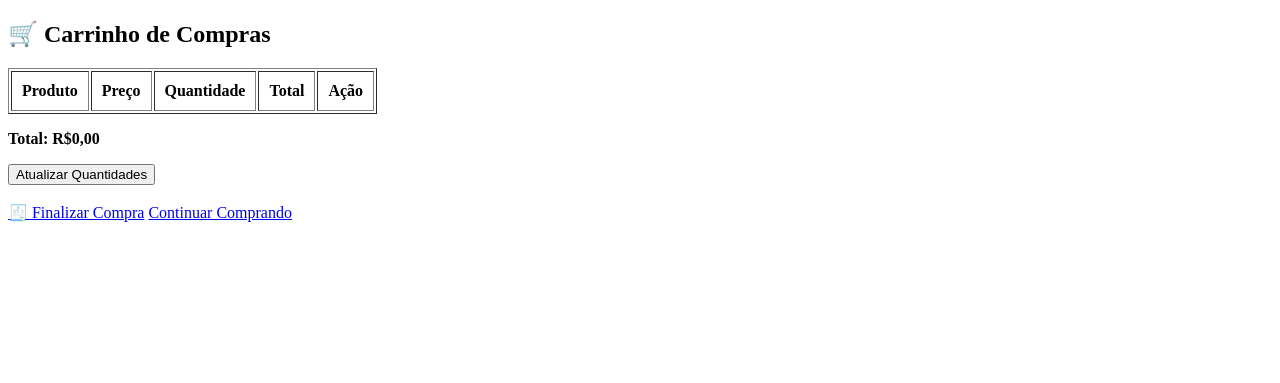
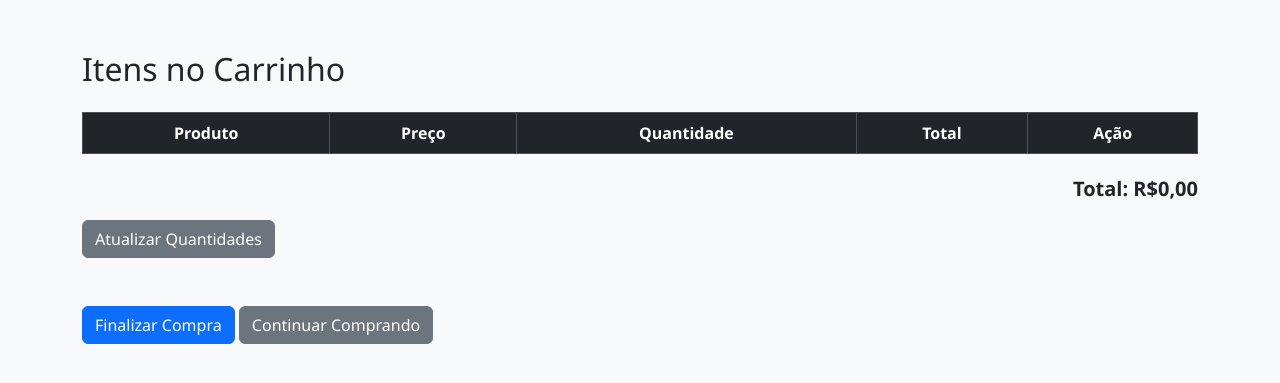
Before and after one commit to NetoPetit/LPWEBI-Projeto-CRUD-Loja-Virtual, a PHP site: page /carrinho/carrinho.php in a window 1280 px wide. Shown: the top 383 px of the page. Run offline with PHP 8.4, Linux system fonts and the light colour scheme; the visitor is signed in with stand-in values (Sample User, id 1); data that the repository does not hold is empty.

Commit message:
primeiro css

```diff
--- /dev/null
+++ b/assets/css/estilo.css
@@ -0,0 +1,87 @@
+/* estilo.css */
+
+/* Layout base */
+body {
+    background-color: #f8f9fa;
+    font-family: "Segoe UI", Tahoma, Geneva, Verdana, sans-serif;
+    padding: 20px;
+}
+
+/* Tabela */
+.table thead {
+    background-color: #343a40;
+    color: #fff;
+}
+
+.table tbody tr:hover {
+    background-color: #e9ecef;
+}
+
+/* Botões personalizados */
+.btn-voltar, .btn-carrinho {
+    margin-top: 10px;
+}
+
+.btn-voltar {
+    background-color: #6c757d;
+    color: white;
+}
+
+.btn-voltar:hover {
+    background-color: #5a6268;
+}
+
+.btn-carrinho {
+    background-color: #198754;
+    color: white;
+}
+
+.btn-carrinho:hover {
+    background-color: #157347;
+}
+
+/* Container */
+.container-principal {
+    max-width: 1000px;
+    margin: 0 auto;
+}
+
+h1, h2 {
+    color: #212529;
+    margin-bottom: 20px;
+}
+
+/* Carrinho */
+.carrinho-container {
+    margin-top: 30px;
+}
+
+.carrinho-total {
+    font-size: 1.25rem;
+    font-weight: bold;
+    text-align: right;
+    margin-top: 20px;
+}
+
+.table-carrinho th,
+.table-carrinho td {
+    vertical-align: middle;
+    text-align: center;
+}
+
+/* Página inicial (ex: grid de categorias ou produtos) */
+.card-categoria {
+    transition: transform 0.3s ease;
+    cursor: pointer;
+}
+
+.card-categoria:hover {
+    transform: scale(1.02);
+}
+
+.grid-categorias {
+    display: grid;
+    grid-template-columns: repeat(auto-fit, minmax(220px, 1fr));
+    gap: 20px;
+    margin-top: 30px;
+}
--- a/publico/carrinho/carrinho.php
+++ b/publico/carrinho/carrinho.php
@@ -4,9 +4,12 @@
     <meta charset="UTF-8">
     <meta name="viewport" content="width=device-width, initial-scale=1.0">
     <title>Carrinho</title>
+    <link href="https://cdn.jsdelivr.net/npm/bootstrap@5.3.3/dist/css/bootstrap.min.css" rel="stylesheet">
+    <link rel="stylesheet" href="/CRUD_LPWEBI_TRABALHO/assets/css/estilo.css">
 </head>
 <body>
-    <h2>🛒 Carrinho de Compras</h2>
+    <div class="container carrinho-container">
+        <h2 class="mb-4">Itens no Carrinho</h2>
 
         <?php
             include('../../admin/conexao_banco.php');
@@ -27,21 +30,23 @@
 
             if (empty($carrinho)) {
                 echo "
-                <p>Seu carrinho está vazio.</p>
-                <a href='/CRUD_LPWEBI_TRABALHO/publico/index.php'>Voltar à loja</a>";
+                    <div class='alert alert-warning'>Seu carrinho está vazio.</div>
+                    <a href='/CRUD_LPWEBI_TRABALHO/publico/index.php' class='btn btn-secondary'>Voltar à loja</a>";
                 exit;
             }
         ?>
 
         <form method='post'>
-        <table border='1' cellpadding='10'>
-            <tr>
+            <table class="table table-bordered table-hover table-carrinho">
+                <thead class="table-dark">
+                    <tr >
                         <th>Produto</th>
                         <th>Preço</th>
                         <th>Quantidade</th>
                         <th>Total</th>
                         <th>Ação</th>
                     </tr>
+                </thead>
 
                 <?php
 
@@ -63,18 +68,22 @@
                                 <td>R$" . $produto['preco'] . "</td>
                                 <td><input type='number' name='quantidade[$produto_id]' value='$quantidade' min='1'></td>
                                 <td>R$ " . number_format($subtotal, 2, ',', '.') . "</td>
-                            <td><a href='remover_item.php?id=$produto_id'>Remover</a></td>
+                                <td><a href='remover_item.php?id=$produto_id' class='btn btn-danger btn-sm'>Remover</a></td>
                             </tr>";
                     }
 
                 ?>
             </table>
+            <div class="carrinho-total">
                 <p><strong>Total: R$<?=number_format($total, 2, ',', '.')?></strong></p>
-        <button type='submit'>Atualizar Quantidades</button>
+            </div>
+            <button type='submit'class='btn btn-secondary'>Atualizar Quantidades</button>
         </form>
         <br>
-    <a href='finalizar_compra.php'>🧾 Finalizar Compra</a>
-    <a href='/CRUD_LPWEBI_TRABALHO/publico/index.php'>Continuar Comprando</a>
-
+        <div class="mt-4">
+            <a href='finalizar_compra.php'class="btn btn-primary">Finalizar Compra</a>
+            <a href='/CRUD_LPWEBI_TRABALHO/publico/index.php'class="btn btn-secondary">Continuar Comprando</a>
+        </div>
+    </div>
 </body>
 </html>
```
Also changed, not shown: publico/categoria/categoria_consulta.php (+15 -9 lines), publico/index.php (+14 -10 lines), admin/index.php (renamed from admin/login.php). Lines whose indentation alone changed are shown as unchanged.
